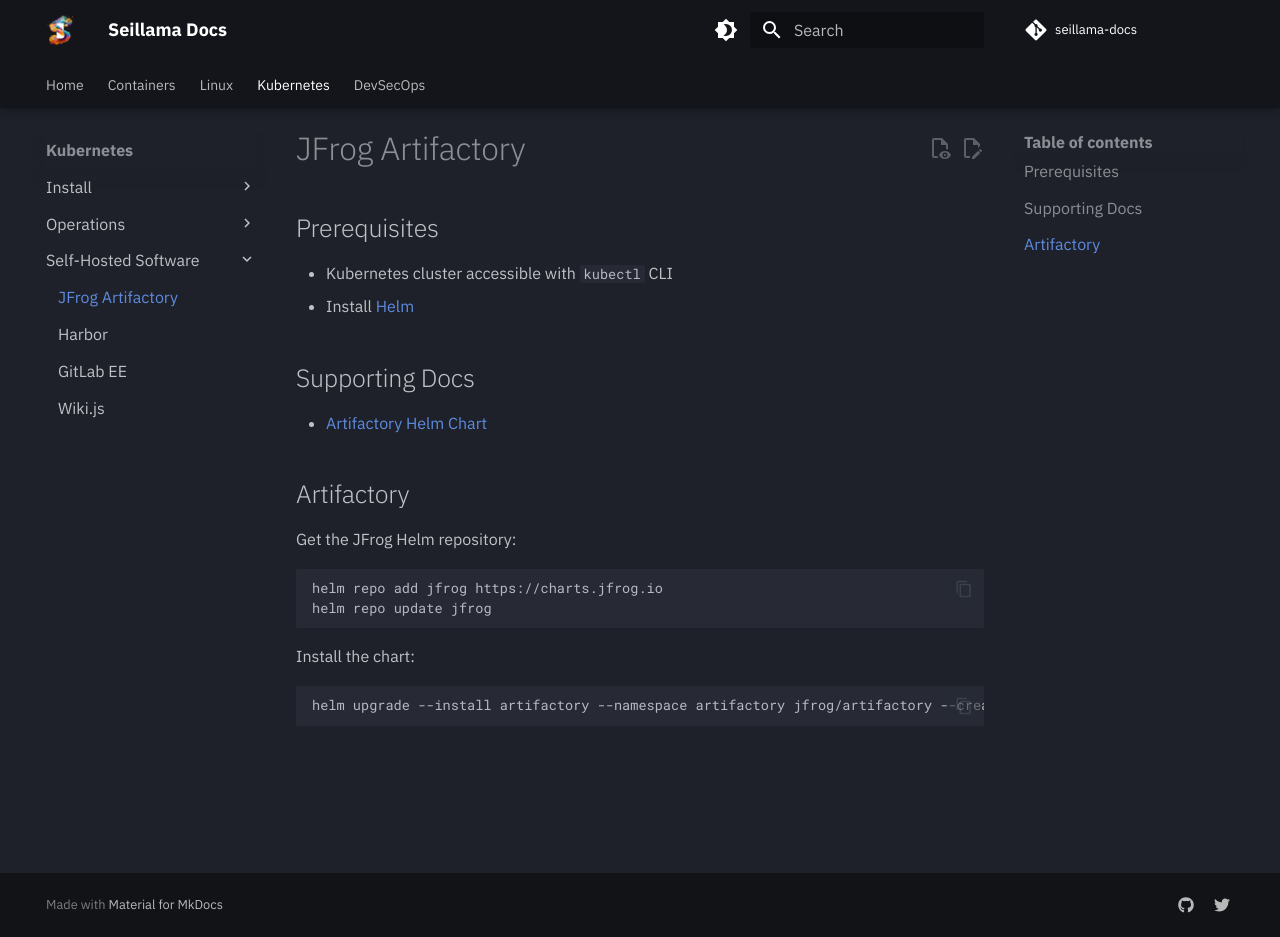
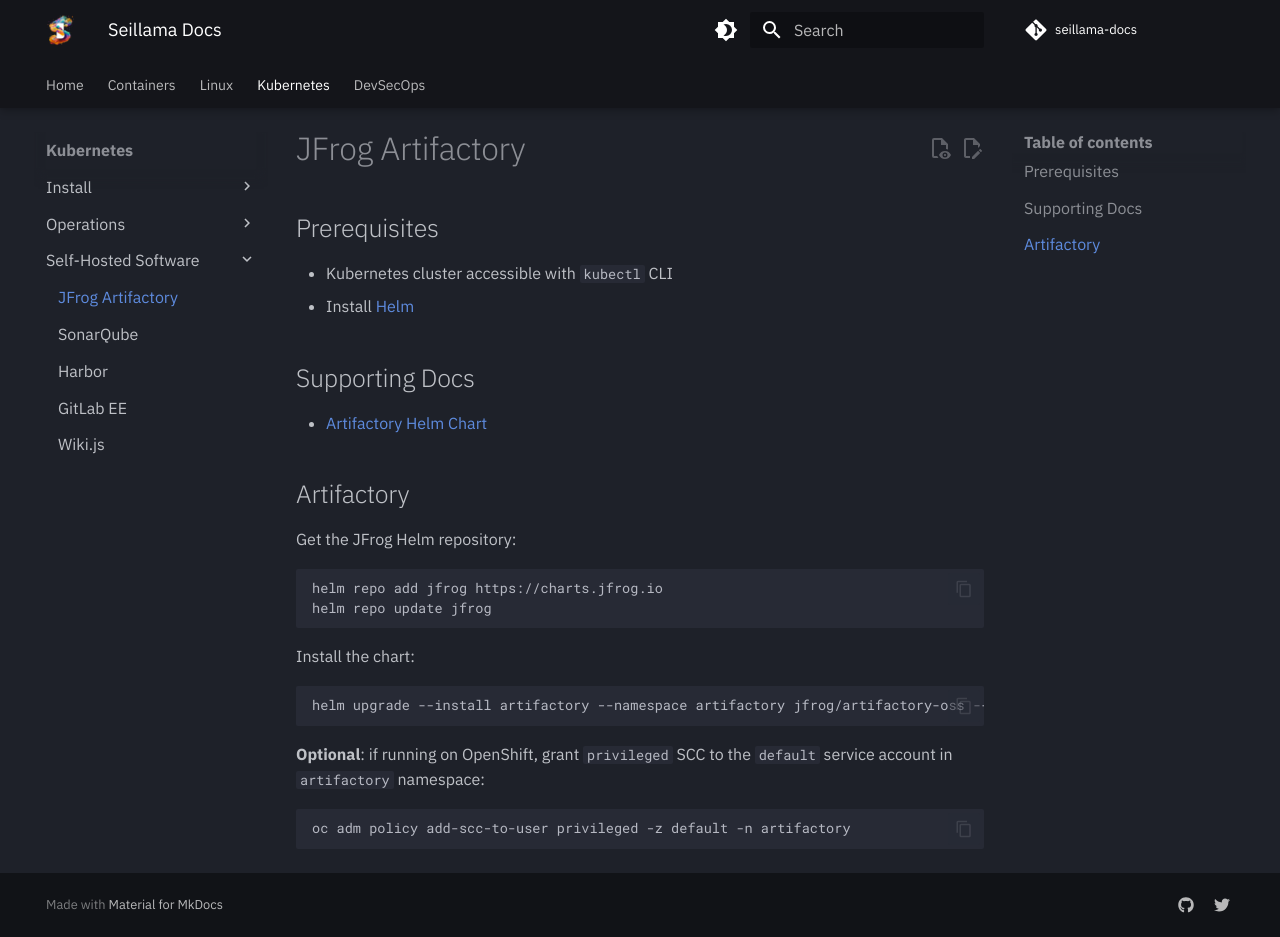
Before and after one commit to seillama-io/seillama-docs, an MkDocs documentation site: the page built from docs/kubernetes/software/artifactory.md, in a window 1280 px wide and 937 px high. Built offline with MkDocs 1.6.1 and Material for MkDocs 9.7.7, drawn with Linux system fonts in a browser that asks for light colours; comment, search, counter and statistics services are not loaded.

Commit message:
SonarQube
Signed-off-by: NoeSamaille <noe.samaille@ibm.com>

````diff
--- a/docs/custom.css
+++ b/docs/custom.css
@@ -12,6 +12,10 @@
 
 .md-header__button.md-logo img {
     height: 1.5rem;
+}
+
+.md-header__topic:first-child {
+    font-weight: unset;
 }
 
 /*
--- a/docs/kubernetes/software/artifactory.md
+++ b/docs/kubernetes/software/artifactory.md
@@ -21,5 +21,11 @@
 Install the chart:
 
 ```sh
-helm upgrade --install artifactory --namespace artifactory jfrog/artifactory --create-namespace
+helm upgrade --install artifactory --namespace artifactory jfrog/artifactory-oss --create-namespace
 ```
+
+**Optional**: if running on OpenShift, grant `privileged` SCC to the `default` service account in `artifactory` namespace:
+
+```sh
+oc adm policy add-scc-to-user privileged -z default -n artifactory
+```
--- a/mkdocs.yml
+++ b/mkdocs.yml
@@ -76,6 +76,7 @@
       - kubernetes/ops/nginx-ingress.md
     - Self-Hosted Software:
       - kubernetes/software/artifactory.md
+      - kubernetes/software/sonarqube.md
       - kubernetes/software/harbor.md
       - kubernetes/software/gitlab.md
       - kubernetes/software/wikijs.md
````
Also changed, not shown: docs/kubernetes/software/sonarqube.md (added, +35 -0 lines).
